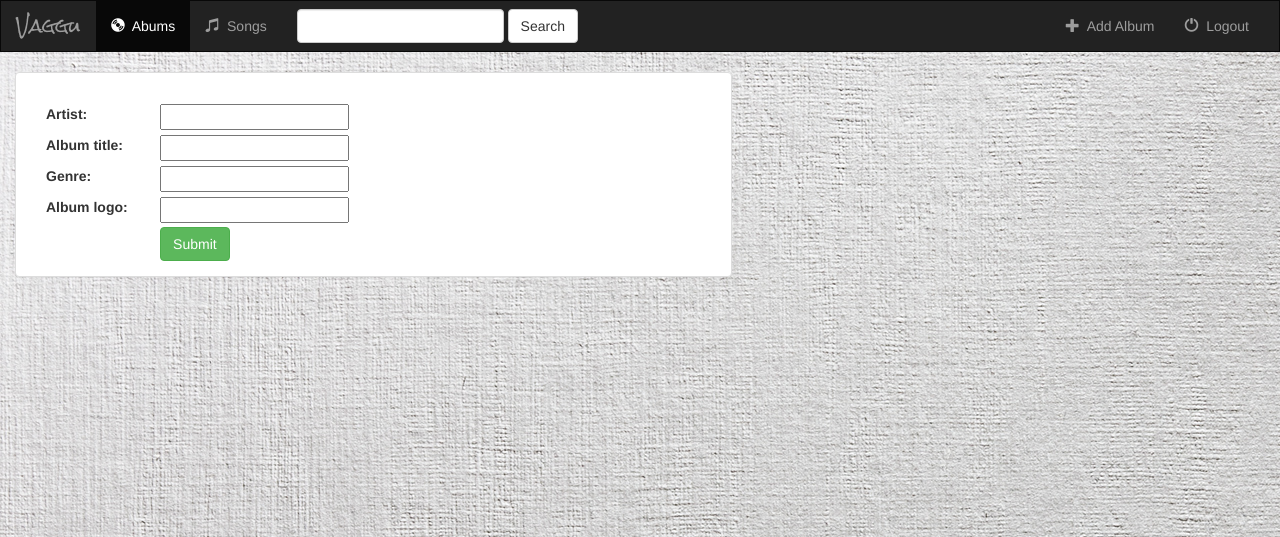
After one commit to saikumarpy/website, a Django app: page /music/album/add/ in a window 1280 px wide. The commit adds this page. Shown: the top 537 px of the page. Run offline with Django 3.2, Linux system fonts and the light colour scheme; some libraries are stand-ins or nearby versions.

Commit message:
Added generic view

```diff
--- a/music/models.py
+++ b/music/models.py
@@ -1,10 +1,14 @@
 from django.db import models
+from django.core.urlresolvers import reverse
 
 class Album(models.Model):
     artist = models.CharField(max_length=250)
     album_title = models.CharField(max_length=500)
     genre = models.CharField(max_length=100)
     album_logo = models.CharField(max_length=1000)
+
+    def get_absolute_url(self):
+        return reverse('detail', kwargs={'pk': self.pk})
 
     def __str__(self):
         return self.album_title + ' - ' + self.artist
--- /dev/null
+++ b/music/templates/music/album_form.html
@@ -0,0 +1,27 @@
+{% extends 'music/base.html' %}
+{% block title %}Add a New Album{% endblock %}
+{% block albums_active%}activate{% endblock %}
+
+{% block body %}
+<div class="container-fluid">
+    <div class="row">
+
+        <div class="col-sm-12 col-md-7">
+            <div class="panel panel-default">
+                <div class="panel-body">
+
+                    <form class="formn-horizontal" action="" method="post" enctype="multipart/form-data">
+                        {% csrf_token %}
+                        {% include 'music/form-template.html' %}
+                        <div class="form-group">
+                            <div class="col-sm-offset-2 col-sm-10">
+                                <button type="submit" class="btn btn-success"> Submit </button>
+                            </div>
+                        </div>
+                    </form>
+                </div>
+            </div>
+        </div>
+    </div>
+</div>
+{% endblock %}
--- a/music/templates/music/base.html
+++ b/music/templates/music/base.html
@@ -52,7 +52,7 @@
 
             <ul class="nav navbar-nav navbar-right">
                  <li class="">
-                    <a href="#">
+                    <a href="{% url 'album-add' %}">
                         <span class="glyphicon glyphicon-plus" aria-hidden="true"></span>&nbsp; Add Album
                     </a>
                 </li>
--- /dev/null
+++ b/music/templates/music/form-template.html
@@ -0,0 +1,9 @@
+{% for field in form %}
+    <div class="form-group">
+        <div class="col-sm-offset-2 col-sm-10">
+            <span class="text-danger small">{{field.errors}}</span>
+        </div>
+        <label class="control-label col-sm-2">{{ field.label_tag }}</label>
+        <div class="col-sm-10">{{ field }}</div>
+    </div>
+{% endfor %}
--- a/music/urls.py
+++ b/music/urls.py
@@ -4,11 +4,13 @@ from . import views
 app_name = 'music'
 
 urlpatterns = [
-    url(r'^$', views.index, name='index'),
+    url(r'^$', views.IndexView.as_view(), name='index'),
 
     # /music/<album_id>/
-    url(r'^(?P<album_id>[0-9]+)/$', views.detail, name='detail'),
+    url(r'^(?P<pk>[0-9]+)/$', views.DetailView.as_view(), name='detail'),
 
-# /music/<album_id>/favorite
-    url(r'^(?P<album_id>[0-9]+)/favorite/$', views.favorite, name='favorite'),
+    #music/album/add/
+    url(r'album/add/$', views.AlbumCreate.as_view(), name='album-add'),
+
+
 ]
--- a/music/views.py
+++ b/music/views.py
@@ -1,23 +1,18 @@
-from .models import Album, Song
-from django.shortcuts import render, get_object_or_404
+from django.views import generic
+from django.views.generic.edit import CreateView, UpdateView, DeleteView
+from .models import Album
 
+class IndexView(generic.ListView):
+    template_name = 'music/index.html'
+    context_object_name = 'all_albums'
 
-def index(request):
-    all_albums = Album.objects.all()
-    return render(request, 'music/index.html', {'all_albums': all_albums})
-def detail(request, album_id):
-    album = get_object_or_404(Album, pk=album_id)
-    return render(request, 'music/detail.html', {'album': album})
-def favorite(request, album_id):
-    album = get_object_or_404(Album, pk=album_id)
-    try:
-        selected_song = album.song_set.get(pk=request.POST['song'])
-    except(KeyError, Song.DoesNotExist):
-        return render(request, 'music/detail.html', {
-            'album': album,
-            'error_message': "You did not select a valid song",
-        })
-    else:
-        selected_song.is_favorite = True
-        selected_song.save()
-        return render(request, 'music/detail.html', {'album': album})
+    def get_queryset(self):
+        return Album.objects.all()
+
+class DetailView(generic.DetailView):
+    model = Album
+    template_name = 'music/detail.html'
+
+class AlbumCreate(CreateView):
+    model = Album
+    fields = ['artist', 'album_title', 'genre', 'album_logo']
```
Also changed, not shown: music/templates/music/detail.html (+4 -11 lines), music/templates/music/index.html (+6 -11 lines), db.sqlite3, music/static/music/images/.jpg (added), music/static/music/images/background.jpg, 3 other files.
